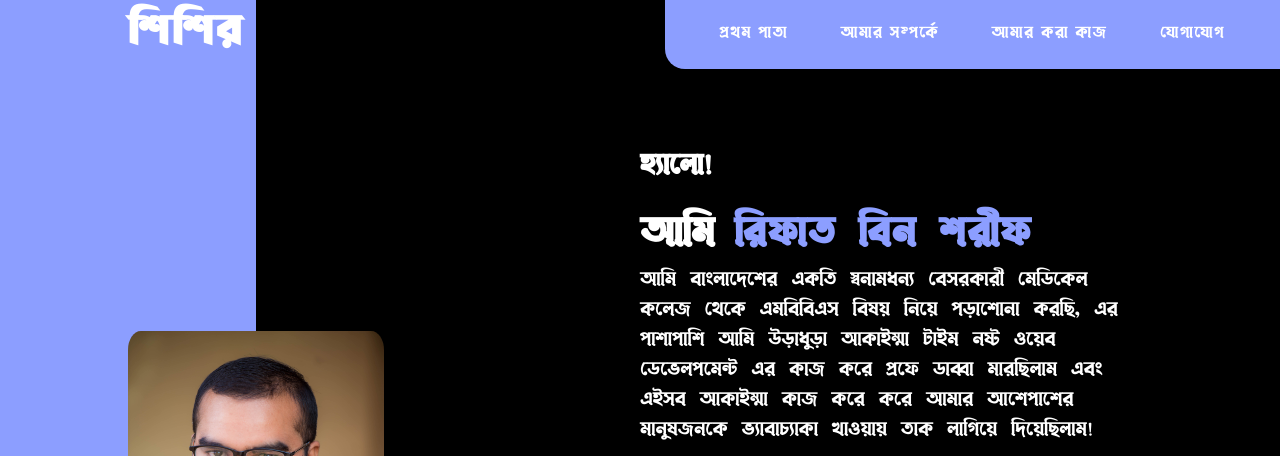
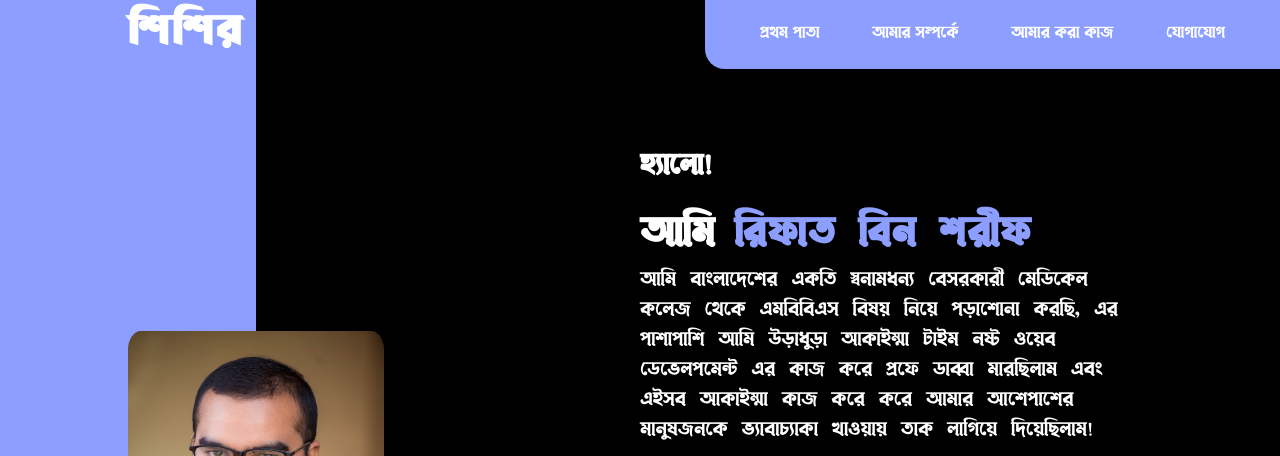
Before and after one commit to rbs-shishir/rbs-shishir.github.io, a plain HTML site: page index.html in a window 1280 px wide. Shown: the top 456 px of the page. Drawn offline with Linux system fonts and the light colour scheme.

Commit message:
font corrected again

```diff
--- a/assets/css/style.css
+++ b/assets/css/style.css
@@ -57,7 +57,6 @@ nav ul li a {
     text-decoration: none;
     color:#fff;
     font-size: 1.8rem;
-    letter-spacing: 0.15rem;
     cursor: pointer;
 }
 nav ul li::after {
```
